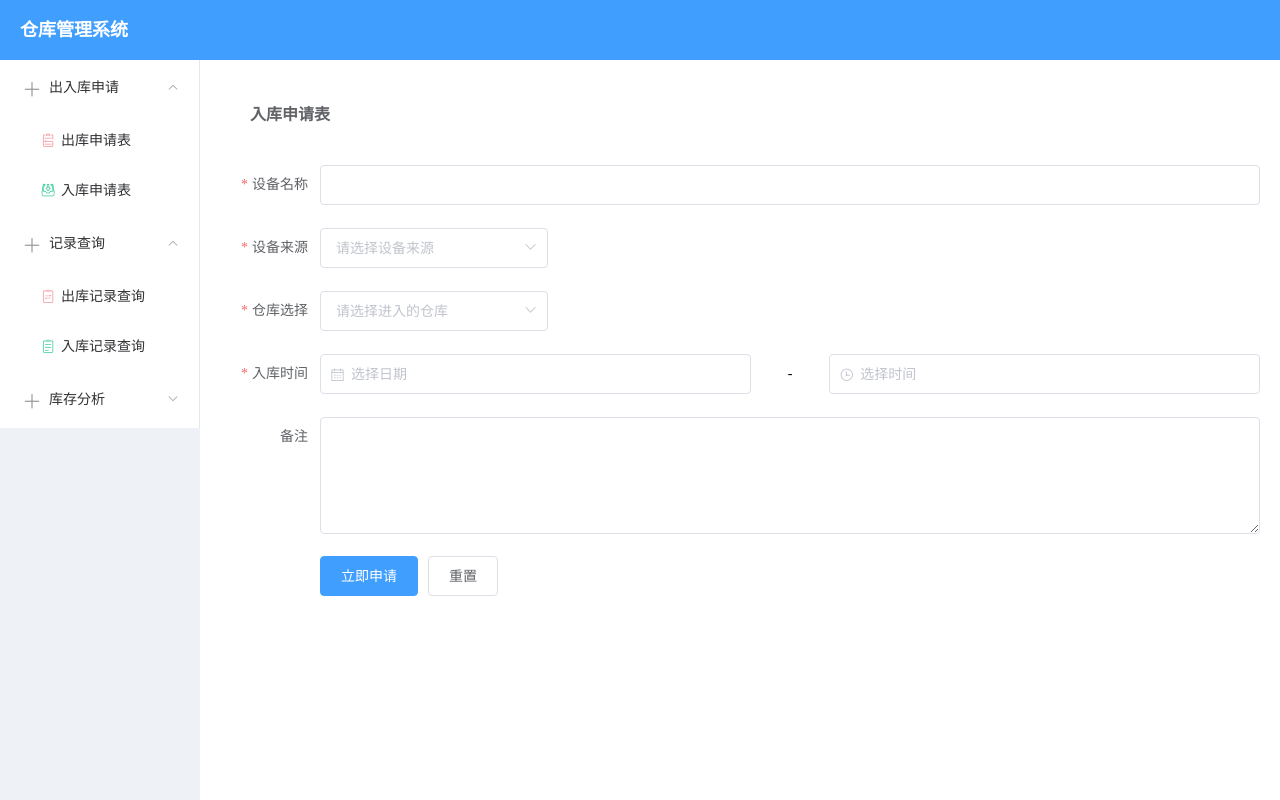
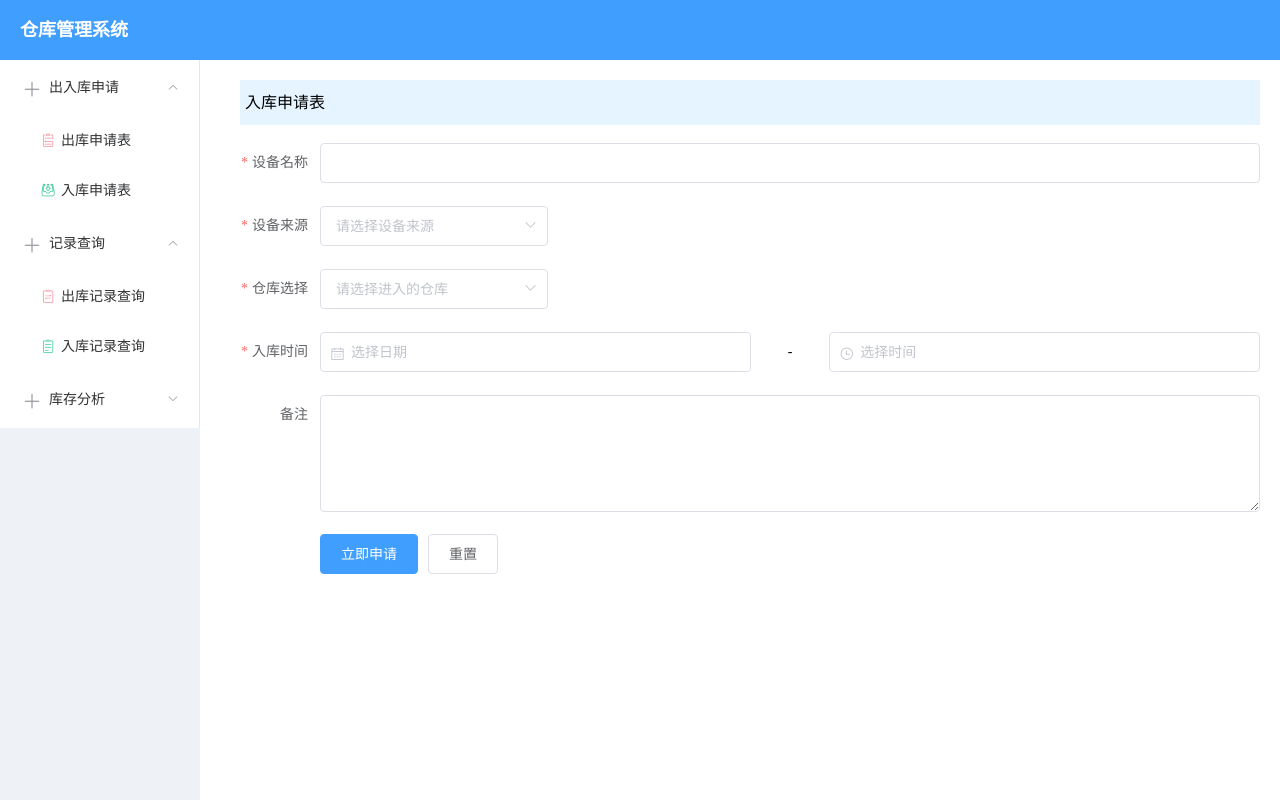
Before and after one commit to gitBingxu/ware-manage, a Vue app: page /inware in a window 1280 px wide. Built offline with nearby package versions, Linux system fonts and the light colour scheme.

Commit message:
optimize app framework

```diff
--- /dev/null
+++ b/src/assets/style.scss
@@ -0,0 +1,5 @@
+@mixin form-title {
+  line-height: 45px;
+  padding-left: 5px;
+  background: #e6f4ff;
+}
--- a/src/components/queryCondition.vue
+++ b/src/components/queryCondition.vue
@@ -59,10 +59,10 @@ export default {
 </script>
 
 <style lang="scss" scoped>
+@import '@/assets/style.scss';
+
 .condition {
-  line-height: 45px;
-  padding-left: 5px;
-  background: #e6f4ff;
+  @include form-title;
   }
   .query {
     margin-top: 20px;
--- a/src/views/outWare/outWare.vue
+++ b/src/views/inOutWare/inWare.vue
@@ -1,28 +1,34 @@
 <template>
   <div>
-    <h4 class="title">出库申请表</h4>
+    <div class="title">入库申请表</div>
     <br/>
     <el-form :model="ruleForm" :rules="rules" ref="ruleForm" label-width="100px" class="demo-ruleForm">
       <el-form-item label="设备名称" prop="name">
         <el-input v-model="ruleForm.name"></el-input>
       </el-form-item>
-      <el-form-item label="申领单位" prop="dest">
-        <el-select v-model="ruleForm.dest" placeholder="请选择申领单位">
-          <el-option label="单位1" value="org_one"></el-option>
-          <el-option label="单位2" value="org_two"></el-option>
+      <el-form-item label="设备来源" prop="source">
+        <el-select v-model="ruleForm.source" placeholder="请选择设备来源">
+          <el-option label="购入" value="buy"></el-option>
+          <el-option label="归还" value="give_back"></el-option>
           <el-option label="其他" value="else"></el-option>
         </el-select>
       </el-form-item>
-      <el-form-item label="设备用途" prop="use">
-        <el-select v-model="ruleForm.use" placeholder="请选择设备用途">
-          <el-option label="用途1" value="use_one"></el-option>
-          <el-option label="用途2" value="use_two"></el-option>
+      <el-form-item label="仓库选择" prop="choose">
+        <el-select v-model="ruleForm.choose" placeholder="请选择进入的仓库">
+          <el-option label="仓库1" value="ware_one"></el-option>
+          <el-option label="仓库2" value="ware_two"></el-option>
         </el-select>
       </el-form-item>
-      <el-form-item label="申领日期" required>
+      <el-form-item label="入库时间" required>
         <el-col :span="11">
           <el-form-item prop="date1">
-            <el-date-picker type="date" placeholder="请选择日期" v-model="ruleForm.date1"></el-date-picker>
+            <el-date-picker type="date" placeholder="选择日期" v-model="ruleForm.date1" style="width: 100%;"></el-date-picker>
+          </el-form-item>
+        </el-col>
+        <el-col class="line" :span="2">-</el-col>
+        <el-col :span="11">
+          <el-form-item prop="date2">
+            <el-time-picker placeholder="选择时间" v-model="ruleForm.date2" style="width: 100%;"></el-time-picker>
           </el-form-item>
         </el-col>
       </el-form-item>
@@ -47,9 +53,10 @@ export default {
     return {
       ruleForm: {
         name: '',
-        dest: '',
-        use: '',
+        source: '',
+        choose: '',
         date1: '',
+        date2: '',
         desc: ''
       },
       rules: {
@@ -57,14 +64,17 @@ export default {
           { required: true, message: '请输入设备名称', trigger: 'blur' },
           { min: 1, max: 20, message: '长度在 1 到 20 个字符', trigger: 'blur' }
         ],
-        dest: [
-          { required: true, message: '请选择申领单位', trigger: 'blur' }
+        source: [
+          { required: true, message: '请选择设备来源', trigger: 'blur' }
         ],
-        use: [
-          { required: true, message: '请选择设备用途', trigger: 'blur' }
+        choose: [
+          { required: true, message: '请选择仓库', trigger: 'blur' }
         ],
         date1: [
           { type: 'date', required: true, message: '请选择日期', trigger: 'blur' }
+        ],
+        date2: [
+          { type: 'date', required: true, message: '请选择时间', trigger: 'blur' }
         ]
       }
     }
@@ -75,6 +85,7 @@ export default {
         if (valid) {
           alert('提交成功!')
         } else {
+          console.log('提交失败!请正确填写')
           return false
         }
       })
@@ -87,10 +98,12 @@ export default {
 
 </script>
 
-<style scoped>
+<style lang="scss" scoped>
+@import '@/assets/style.scss';
+
 .title {
-  padding-left: 30px;
-  color: #606266;
+  @include form-title;
+  margin-left: 20px;
 }
 .line {
   text-align: center;
--- a/src/views/inWare/inWare.vue
+++ b/src/views/inOutWare/outWare.vue
@@ -1,34 +1,28 @@
 <template>
   <div>
-    <h4 class="title">入库申请表</h4>
+    <div class="title">出库申请表</div>
     <br/>
     <el-form :model="ruleForm" :rules="rules" ref="ruleForm" label-width="100px" class="demo-ruleForm">
       <el-form-item label="设备名称" prop="name">
         <el-input v-model="ruleForm.name"></el-input>
       </el-form-item>
-      <el-form-item label="设备来源" prop="source">
-        <el-select v-model="ruleForm.source" placeholder="请选择设备来源">
-          <el-option label="购入" value="buy"></el-option>
-          <el-option label="归还" value="give_back"></el-option>
+      <el-form-item label="申领单位" prop="dest">
+        <el-select v-model="ruleForm.dest" placeholder="请选择申领单位">
+          <el-option label="单位1" value="org_one"></el-option>
+          <el-option label="单位2" value="org_two"></el-option>
           <el-option label="其他" value="else"></el-option>
         </el-select>
       </el-form-item>
-      <el-form-item label="仓库选择" prop="choose">
-        <el-select v-model="ruleForm.choose" placeholder="请选择进入的仓库">
-          <el-option label="仓库1" value="ware_one"></el-option>
-          <el-option label="仓库2" value="ware_two"></el-option>
+      <el-form-item label="设备用途" prop="use">
+        <el-select v-model="ruleForm.use" placeholder="请选择设备用途">
+          <el-option label="用途1" value="use_one"></el-option>
+          <el-option label="用途2" value="use_two"></el-option>
         </el-select>
       </el-form-item>
-      <el-form-item label="入库时间" required>
+      <el-form-item label="申领日期" required>
         <el-col :span="11">
           <el-form-item prop="date1">
-            <el-date-picker type="date" placeholder="选择日期" v-model="ruleForm.date1" style="width: 100%;"></el-date-picker>
-          </el-form-item>
-        </el-col>
-        <el-col class="line" :span="2">-</el-col>
-        <el-col :span="11">
-          <el-form-item prop="date2">
-            <el-time-picker placeholder="选择时间" v-model="ruleForm.date2" style="width: 100%;"></el-time-picker>
+            <el-date-picker type="date" placeholder="请选择日期" v-model="ruleForm.date1"></el-date-picker>
           </el-form-item>
         </el-col>
       </el-form-item>
@@ -53,10 +47,9 @@ export default {
     return {
       ruleForm: {
         name: '',
-        source: '',
-        choose: '',
+        dest: '',
+        use: '',
         date1: '',
-        date2: '',
         desc: ''
       },
       rules: {
@@ -64,17 +57,14 @@ export default {
           { required: true, message: '请输入设备名称', trigger: 'blur' },
           { min: 1, max: 20, message: '长度在 1 到 20 个字符', trigger: 'blur' }
         ],
-        source: [
-          { required: true, message: '请选择设备来源', trigger: 'blur' }
+        dest: [
+          { required: true, message: '请选择申领单位', trigger: 'blur' }
         ],
-        choose: [
-          { required: true, message: '请选择仓库', trigger: 'blur' }
+        use: [
+          { required: true, message: '请选择设备用途', trigger: 'blur' }
         ],
         date1: [
           { type: 'date', required: true, message: '请选择日期', trigger: 'blur' }
-        ],
-        date2: [
-          { type: 'date', required: true, message: '请选择时间', trigger: 'blur' }
         ]
       }
     }
@@ -85,7 +75,6 @@ export default {
         if (valid) {
           alert('提交成功!')
         } else {
-          console.log('提交失败!请正确填写')
           return false
         }
       })
@@ -98,10 +87,12 @@ export default {
 
 </script>
 
-<style scoped>
+<style lang="scss" scoped>
+@import '@/assets/style.scss';
+
 .title {
-  padding-left: 30px;
-  color: #606266;
+  @include form-title;
+  margin-left: 20px;
 }
 .line {
   text-align: center;
```
Also changed, not shown: src/router.js (+4 -4 lines), src/assets/style.sass (deleted), src/views/query/inQuery.vue (renamed from src/views/inQuery/inQuery.vue), src/views/query/outQuery.vue (renamed from src/views/outQuery/outQuery.vue).
